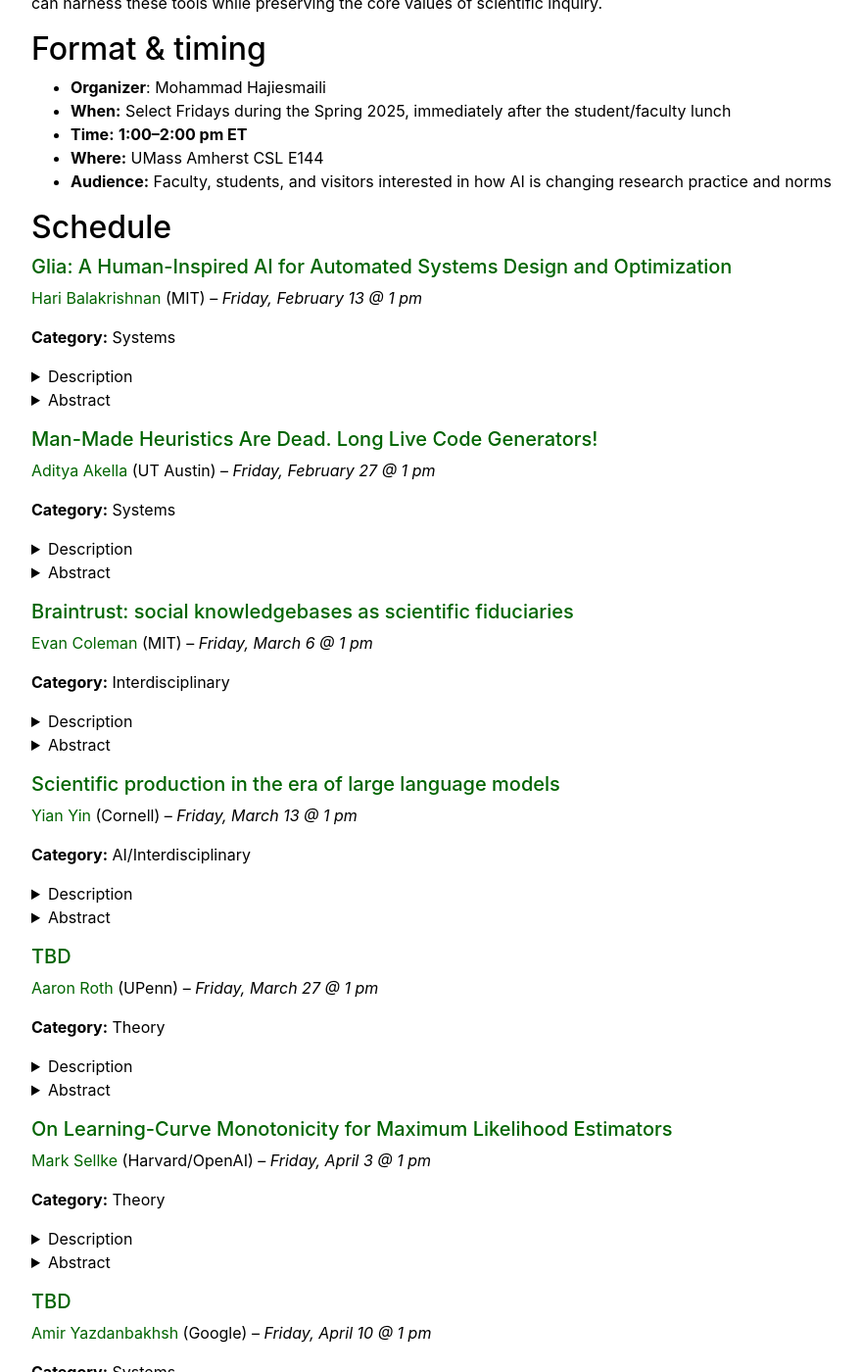
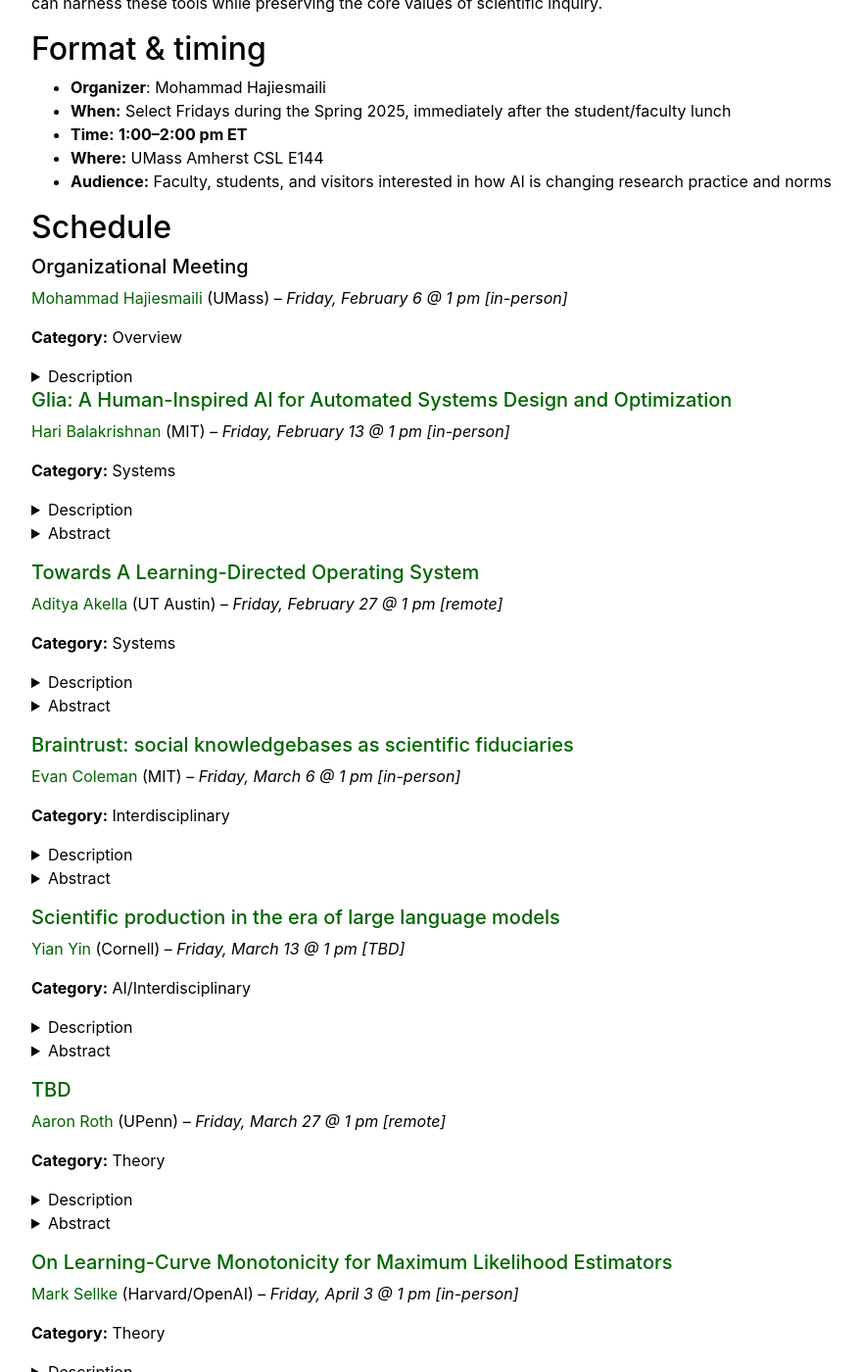
Before and after one commit to umass-solar/umass-solar.github.io, a Jekyll site: the page built from ai-era.md, in a window 1280 px wide and 1400 px high, scrolled down 373 px. Shown: the whole window at 98% size, without its empty margins (53-932 px from the left). Built offline with Jekyll 4.4.1, drawn with Linux system fonts in a browser that asks for light colours; some of the changed text lies outside the part shown.

Commit message:
Update seminar schedule with meeting details

```diff
--- a/ai-era.md
+++ b/ai-era.md
@@ -23,9 +23,20 @@ This seminar series brings together speakers from across ALL areas of computer s
 
 ## Schedule
 
+##### Organizational Meeting
+
+[Mohammad Hajiesmaili](https://groups.cs.umass.edu/hajiesmaili/) (UMass) -- *Friday, February 6 @ 1 pm [in-person]*
+
+**Category:** Overview
+
+<details markdown="1">
+<summary>Description</summary>
+Overview and motivation for the seminar.
+</details>
+
 ##### [Glia: A Human-Inspired AI for Automated Systems Design and Optimization](https://arxiv.org/abs/2510.27176)
 
-[Hari Balakrishnan](http://nms.csail.mit.edu/~hari/) (MIT) --  *Friday, February 13 @ 1 pm*
+[Hari Balakrishnan](http://nms.csail.mit.edu/~hari/) (MIT) --  *Friday, February 13 @ 1 pm [in-person]*
 
 **Category:** Systems
 
@@ -45,20 +56,27 @@ Can an AI autonomously design mechanisms for computer systems on par with the cr
 
 <!-- ################################### -->
 
-##### [Man-Made Heuristics Are Dead. Long Live Code Generators!](https://arxiv.org/abs/2510.08803)
+##### [Towards A Learning-Directed Operating System]()
 
-[Aditya Akella](https://www.cs.utexas.edu/~akella/) (UT Austin) --  *Friday, February 27 @ 1 pm*
+[Aditya Akella](https://www.cs.utexas.edu/~akella/) (UT Austin) --  *Friday, February 27 @ 1 pm [remote]*
 
 **Category:** Systems
 
 <details markdown="1">
 <summary>Description</summary>
-This work suggests a focus on AI's ability to generate code and replace traditionally human-designed components (heuristics) in research. This connects to the seminar by showcasing how AI is moving beyond simple augmentation to automating core tasks within experimental design and execution, forcing researchers to redefine the role of human expertise.
+<!-- This work suggests a focus on AI's ability to generate code and replace traditionally human-designed components (heuristics) in research. This connects to the seminar by showcasing how AI is moving beyond simple augmentation to automating core tasks within experimental design and execution, forcing researchers to redefine the role of human expertise. -->
+This work describes the main pillars of a Learning-Directed Operating System that treats policy design as a data-driven, system-wide optimization problem.
 </details>
 
 <details markdown="1">
 <summary>Abstract</summary>
-Policy design for various systems controllers has conventionally been a manual process, with domain experts carefully tailoring heuristics for the specific instance in which the policy will be deployed. In this paper, we re-imagine policy design via a novel automated search technique fueled by recent advances in generative models, specifically Large Language Model (LLM)-driven code generation. We outline the design and implementation of PolicySmith, a framework that applies LLMs to synthesize instance-optimal heuristics. We apply PolicySmith to two long-standing systems policies - web caching and congestion control, highlighting the opportunities unraveled by this LLM-driven heuristic search. For caching, PolicySmith discovers heuristics that outperform established baselines on standard open-source traces. For congestion control, we show that PolicySmith can generate safe policies that integrate directly into the Linux kernel.
+Modern applications run on increasingly heterogeneous and dynamic platforms, yet today’s operating systems (OSes) still rely on rigid, locally optimized policies that are manually designed, weakly coordinated, and slow to adapt. As a result, even when resources are plentiful, performance and tail latency are often dominated by poor policy choices rather than fundamental hardware limits.
+
+To address this, we are building LDOS, a Learning-Directed Operating System that treats policy design as a data-driven, system-wide optimization problem. In contrast to Linux, where mechanisms and policies are tightly entangled and global system state is difficult to observe or act upon, LDOS is designed from the ground up to expose rich observability, support fast feedback loops, and enable coordinated and trustworthy machine-learned control.
+
+This talk describes the main pillars of the LDOS approach. I will first describe UNUM, which constructs system-wide state embeddings to enable higher-quality and coordinated policy decisions. I will then introduce Darwin, a family of techniques that make ML-driven policies practical by balancing instance-optimal decisions with generalization and runtime overhead. Next, I will present C3, a framework that enforces system-wide and tail-latency guarantees despite learned, adaptive control. The talk will conclude with the core design principles behind LDOS’s clean-slate prototype and an overview of its current status.
+
+<!-- Policy design for various systems controllers has conventionally been a manual process, with domain experts carefully tailoring heuristics for the specific instance in which the policy will be deployed. In this paper, we re-imagine policy design via a novel automated search technique fueled by recent advances in generative models, specifically Large Language Model (LLM)-driven code generation. We outline the design and implementation of PolicySmith, a framework that applies LLMs to synthesize instance-optimal heuristics. We apply PolicySmith to two long-standing systems policies - web caching and congestion control, highlighting the opportunities unraveled by this LLM-driven heuristic search. For caching, PolicySmith discovers heuristics that outperform established baselines on standard open-source traces. For congestion control, we show that PolicySmith can generate safe policies that integrate directly into the Linux kernel.  -->
 </details>
 
 <hr>
@@ -67,7 +85,7 @@ Policy design for various systems controllers has conventionally been a manual p
 
 ##### [Braintrust: social knowledgebases as scientific fiduciaries]()
 
-[Evan Coleman](https://eacoleman.github.io/) (MIT) --  *Friday, March 6  @ 1 pm*
+[Evan Coleman](https://eacoleman.github.io/) (MIT) --  *Friday, March 6  @ 1 pm [in-person]*
 
 **Category:** Interdisciplinary
 
@@ -89,7 +107,7 @@ In this talk, I will present Braintrust, an early-stage open-source effort using
 
 ##### [Scientific production in the era of large language models](https://www.science.org/doi/10.1126/science.adw3000)
 
-[Yian Yin](https://www.yianyin.net/) (Cornell) --  *Friday, March 13  @ 1 pm*
+[Yian Yin](https://www.yianyin.net/) (Cornell) --  *Friday, March 13  @ 1 pm [TBD]*
 
 **Category:** AI/Interdisciplinary
 
@@ -109,7 +127,7 @@ Despite growing excitement (and concern) about the fast adoption of generative a
 
 ##### [TBD]()
 
-[Aaron Roth](https://www.cis.upenn.edu/~aaroth/) (UPenn) --  *Friday, March 27  @ 1 pm*
+[Aaron Roth](https://www.cis.upenn.edu/~aaroth/) (UPenn) --  *Friday, March 27  @ 1 pm [remote]*
 
 **Category:** Theory
 
@@ -129,7 +147,7 @@ TBD
 
 ##### [On Learning-Curve Monotonicity for Maximum Likelihood Estimators](https://arxiv.org/abs/2512.10220)
 
-[Mark Sellke](https://msellke.com/) (Harvard/OpenAI) --  *Friday, April 3  @ 1 pm*
+[Mark Sellke](https://msellke.com/) (Harvard/OpenAI) --  *Friday, April 3  @ 1 pm [in-person]*
 
 **Category:** Theory
 
@@ -150,7 +168,7 @@ All results in this paper were derived by variants of GPT-5.2 Pro. Humans did no
 
 ##### [TBD]()
 
-[Amir Yazdanbakhsh](https://www.ayazdan.com/) (Google) --  *Friday, April 10  @ 1 pm*
+[Amir Yazdanbakhsh](https://www.ayazdan.com/) (Google) --  *Friday, April 10  @ 1 pm [remote]*
 
 **Category:** Systems
 
@@ -170,7 +188,7 @@ TBD
 
 ##### [Gemini-based automated feedback for theoretical CS papers](https://research.google/blog/gemini-provides-automated-feedback-for-theoretical-computer-scientists-at-stoc-2026/)
 
-[David Woodruff](https://www.cs.cmu.edu/~dwoodruf/) (CMU) --  *Friday, April 17  @ 1 pm*
+[David Woodruff](https://www.cs.cmu.edu/~dwoodruf/) (CMU) --  *Friday, April 17  @ 1 pm [TBD]*
 
 **Category:** Theory/Automated Review
 
```
